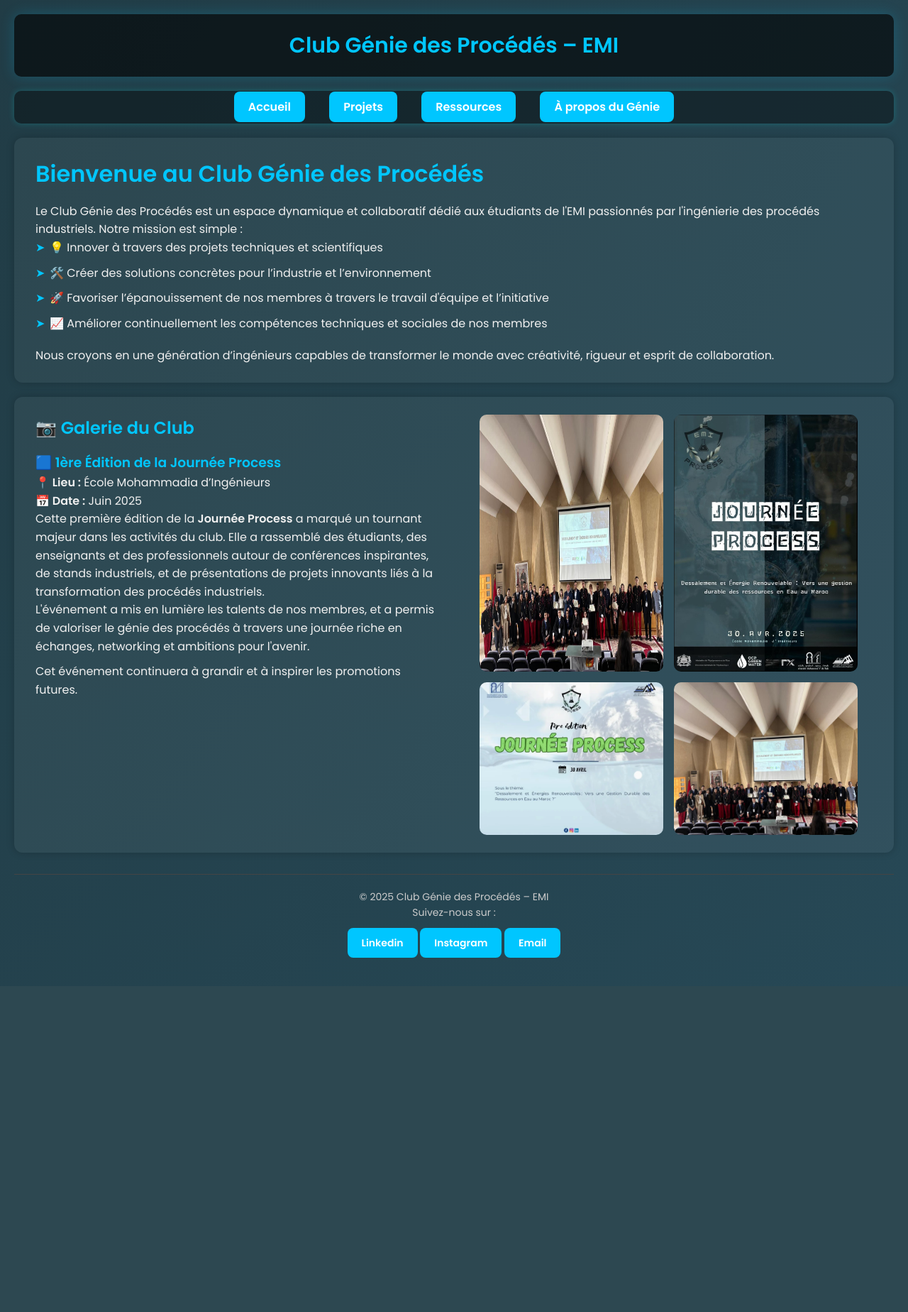
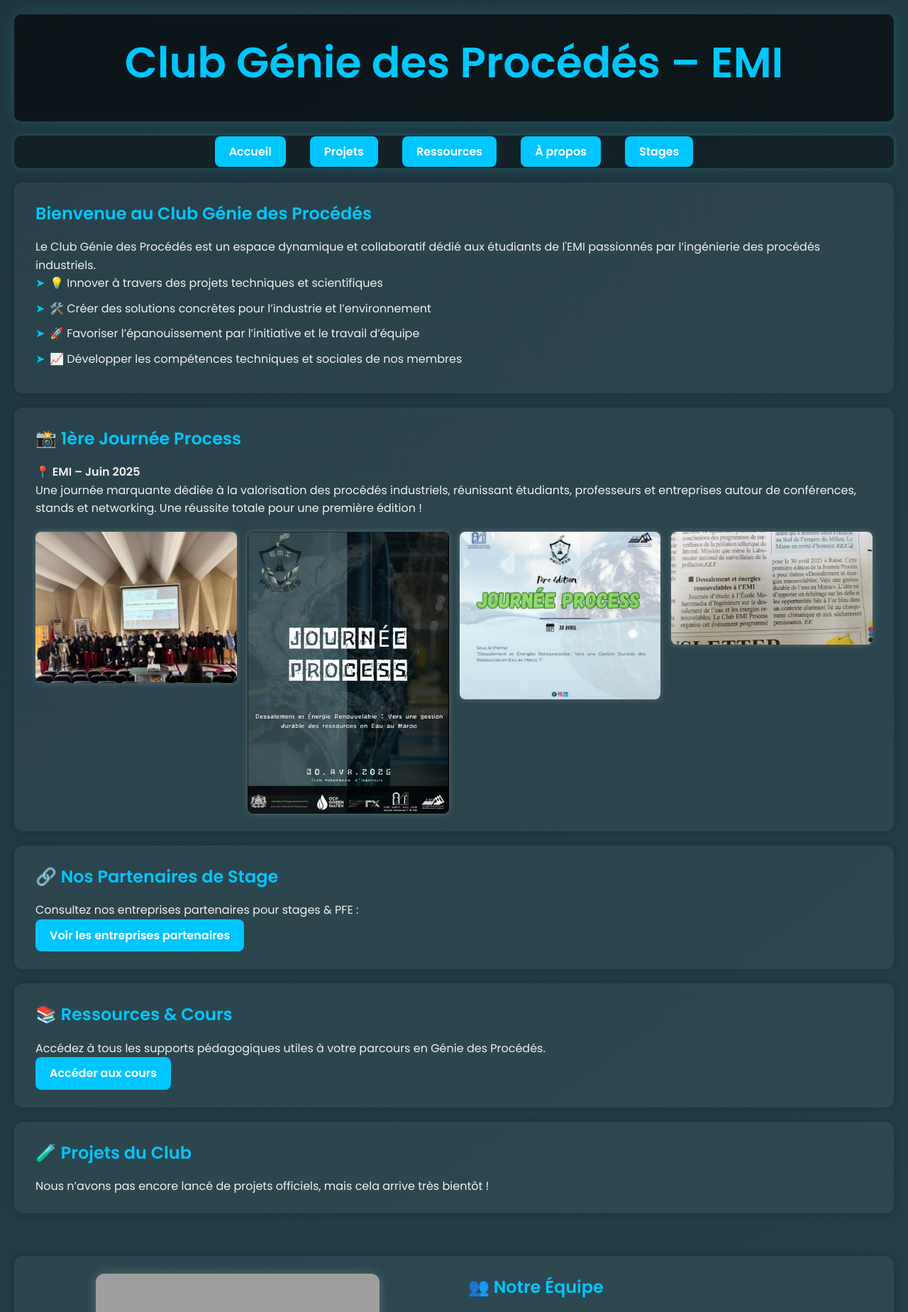
Before and after one commit to TahaBo04/GPI, a Flask app: page / in a window 1280 px wide. Shown: the top 1848 px of the page at 71% size. Before the commit the page ends 1349 px from the top, so only its background shows below. Run offline with Flask 3, Linux system fonts and the light colour scheme; grey boxes are pictures that could not be loaded.

Commit message:
Update index.html

```diff
--- a/templates/index.html
+++ b/templates/index.html
@@ -7,85 +7,102 @@
 </head>
 <body>
 
-<div class="container">
-
 <header>
-        Club Génie des Procédés – EMI
+    <h1>Club Génie des Procédés – EMI</h1>
 </header>
 
 <nav>
     <a href="{{ url_for('home') }}">Accueil</a>
     <a href="{{ url_for('assignments') }}">Projets</a>
     <a href="{{ url_for('courses') }}">Ressources</a>
-        <a href="{{ url_for('process') }}">À propos du Génie</a>
+    <a href="{{ url_for('process') }}">À propos</a>
+    <a href="{{ url_for('internships') }}">Stages</a>
 </nav>
 
-    <div class="section">
-        <h1>Bienvenue au Club Génie des Procédés</h1>
+<section class="section intro">
+    <h2>Bienvenue au Club Génie des Procédés</h2>
     <p>
-            Le Club Génie des Procédés est un espace dynamique et collaboratif dédié aux étudiants de l'EMI
-            passionnés par l'ingénierie des procédés industriels. Notre mission est simple :
+        Le Club Génie des Procédés est un espace dynamique et collaboratif dédié aux étudiants de l'EMI passionnés par l’ingénierie des procédés industriels.
     </p>
-
     <ul>
         <li>💡 Innover à travers des projets techniques et scientifiques</li>
         <li>🛠️ Créer des solutions concrètes pour l’industrie et l’environnement</li>
-            <li>🚀 Favoriser l’épanouissement de nos membres à travers le travail d'équipe et l’initiative</li>
-            <li>📈 Améliorer continuellement les compétences techniques et sociales de nos membres</li>
+        <li>🚀 Favoriser l’épanouissement par l’initiative et le travail d’équipe</li>
+        <li>📈 Développer les compétences techniques et sociales de nos membres</li>
     </ul>
+</section>
 
-        <p style="margin-top: 20px;">
-            Nous croyons en une génération d’ingénieurs capables de transformer le monde avec créativité, rigueur et esprit de collaboration.
+<section class="section gallery">
+    <h2>📸 1ère Journée Process</h2>
+    <p><strong>📍 EMI – Juin 2025</strong></p>
+    <p>
+        Une journée marquante dédiée à la valorisation des procédés industriels, réunissant étudiants, professeurs et entreprises autour de conférences,
+        stands et networking. Une réussite totale pour une première édition !
+    </p>
+    <div class="gallery-grid">
+        <img src="/static/uploads/journee1.jpeg" alt="Stand 1">
+        <img src="/static/uploads/journee2.jpeg" alt="Stand 2">
+        <img src="/static/uploads/journee3.jpeg" alt="Conférence">
+        <img src="/static/uploads/journee1.jpg" alt="Équipe Club">
+    </div>
+</section>
+
+<section class="section links">
+    <h2>🔗 Nos Partenaires de Stage</h2>
+    <p>Consultez nos entreprises partenaires pour stages & PFE :</p>
+    <a href="{{ url_for('internships') }}" class="button">Voir les entreprises partenaires</a>
+</section>
+
+<section class="section resources">
+    <h2>📚 Ressources & Cours</h2>
+    <p>Accédez à tous les supports pédagogiques utiles à votre parcours en Génie des Procédés.</p>
+    <a href="{{ url_for('courses') }}" class="button">Accéder aux cours</a>
+</section>
+
+<section class="section projects">
+    <h2>🧪 Projets du Club</h2>
+    <p>Nous n’avons pas encore lancé de projets officiels, mais cela arrive très bientôt !</p>
+</section>
+
+<section class="section team" style="display: flex; flex-wrap: wrap; gap: 40px;">
+    <div class="team-left" style="flex: 1; display: flex; flex-direction: column; align-items: center; gap: 30px;">
+        <div>
+            <img src="/static/uploads/president.jpeg" alt="Himmi Fatima Zahra – Présidente" class="team-img">
+            <p class="role-label">🎓 Présidente</p>
+            <p class="name-label">Himmi Fatima Zahra</p>
+        </div>
+        <div>
+            <img src="/static/uploads/vp.jpg" alt="Abad Mohamed – Vice-Président" class="team-img">
+            <p class="role-label">🎖️ Vice-Président</p>
+            <p class="name-label">Abad Mohamed</p>
+        </div>
+        <div>
+            <img src="/static/uploads/secretaire.jpeg" alt="Ammor Imane – Secrétaire Générale" class="team-img">
+            <p class="role-label">📋 Secrétaire Générale</p>
+            <p class="name-label">Ammor Imane</p>
+        </div>
+    </div>
+
+    <div class="team-right" style="flex: 1;">
+        <h2 style="color: #00c6ff;">👥 Notre Équipe</h2>
+        <p style="font-size: 18px;">
+            Le Club Génie des Procédés rassemble une grande équipe d’étudiants actifs, engagés et passionnés.
+            <br><br>
+            Parmi eux, ces trois membres sont nos leaders principaux : ils coordonnent les initiatives et représentent l’esprit du club.
         </p>
     </div>
-<div class="section" style="display: flex; flex-wrap: wrap; gap: 30px; align-items: flex-start; justify-content: space-between;">
+</section>
 
-    <!-- 📝 Text Left Side -->
-    <div style="flex: 1; min-width: 300px;">
-        <h2>📷 Galerie du Club</h2>
-        <h3 style="color: #00c6ff;">🟦 1ère Édition de la Journée Process</h3>
-        <p><strong>📍 Lieu :</strong> École Mohammadia d’Ingénieurs</p>
-        <p><strong>📅 Date :</strong> Juin 2025</p>
 
-        <p>
-            Cette première édition de la <strong>Journée Process</strong> a marqué un tournant majeur dans les activités du club.
-            Elle a rassemblé des étudiants, des enseignants et des professionnels autour de conférences inspirantes, de stands industriels,
-            et de présentations de projets innovants liés à la transformation des procédés industriels.
-        </p>
-
-        <p>
-            L'événement a mis en lumière les talents de nos membres, et a permis de valoriser le génie des procédés à travers une journée
-            riche en échanges, networking et ambitions pour l'avenir.
-        </p>
-
-        <p style="margin-top: 10px;">
-            Cet événement continuera à grandir et à inspirer les promotions futures.
-        </p>
-    </div>
-
-    <!-- 🖼️ Pictures Right Side -->
-    <div style="flex: 1; min-width: 300px; display: flex; flex-wrap: wrap; gap: 15px; justify-content: center;">
-        <img src="/static/uploads/journee1.jpeg" alt="Stand 1" style="width: 45%; border-radius: 10px;">
-        <img src="/static/uploads/journee2.jpeg" alt="Stand 2" style="width: 45%; border-radius: 10px;">
-        <img src="/static/uploads/journee3.jpeg" alt="Conférence" style="width: 45%; border-radius: 10px;">
-        <img src="/static/uploads/journee1.jpeg" alt="Équipe Club" style="width: 45%; border-radius: 10px;">
-    </div>
-
-</div>
-
-    </div>
 
 <footer>
     <p>&copy; 2025 Club Génie des Procédés – EMI</p>
-        <p>Suivez-nous sur :</p>
-        <div style="margin-top: 10px;">
-            <a href="https://www.linkedin.com/in/emi-process-b2b0b1292/?originalSubdomain=ma" class="button" target="_blank">Linkedin</a>
-            <a href="https://www.instagram.com/emi_process?utm_source=ig_web_button_share_sheet&igsh=ZDNlZDc0MzIxNw==" class="button" target="_blank">Instagram</a>
-            <a href="mailto:clubgenie@emi.ac.ma" class="button">Email</a>
+    <div>
+        <a href="https://www.linkedin.com/in/emi-process-b2b0b1292/" target="_blank">LinkedIn</a> |
+        <a href="https://www.instagram.com/emi_process/" target="_blank">Instagram</a> |
+        <a href="mailto:clubgenie@emi.ac.ma">Email</a>
     </div>
 </footer>
 
-</div>
-
 </body>
 </html>
```
Lines whose indentation alone changed are shown as unchanged.
